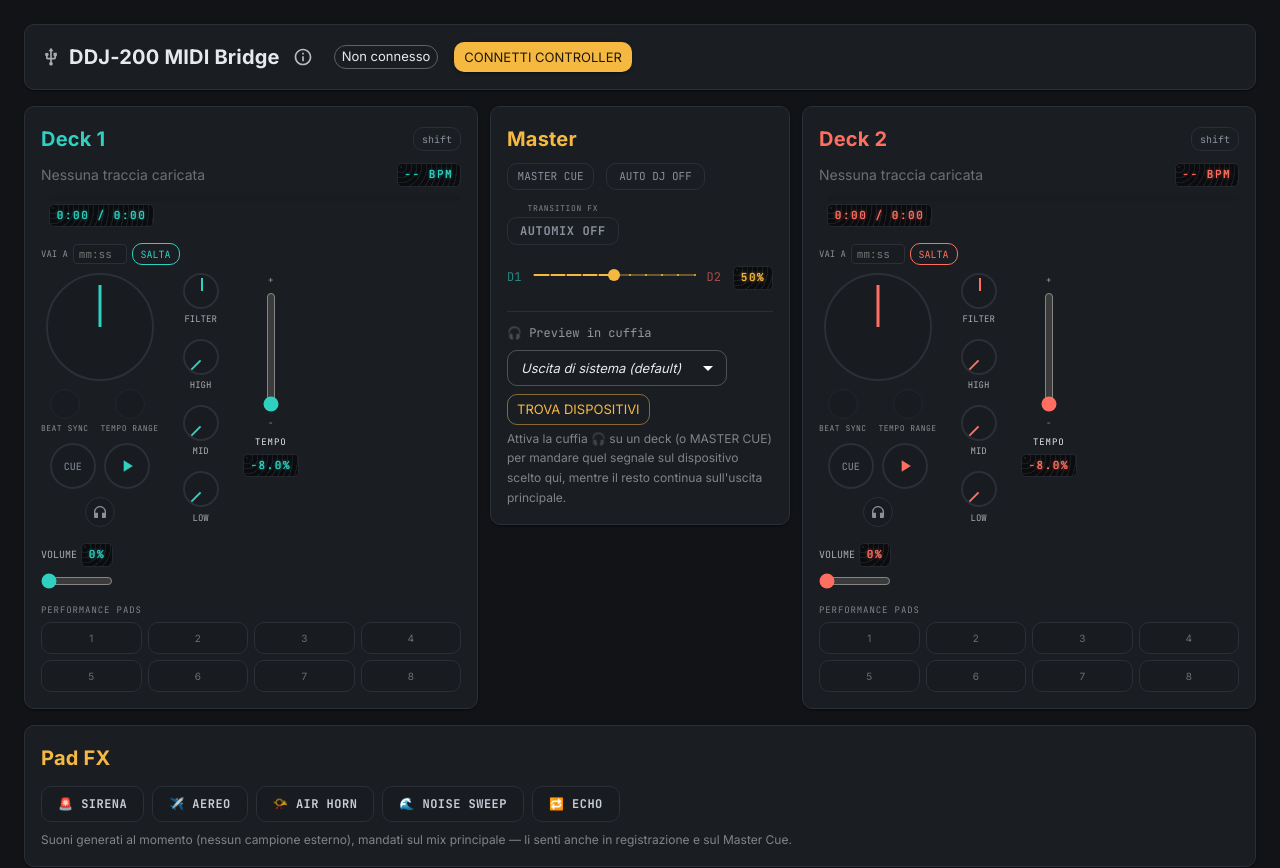
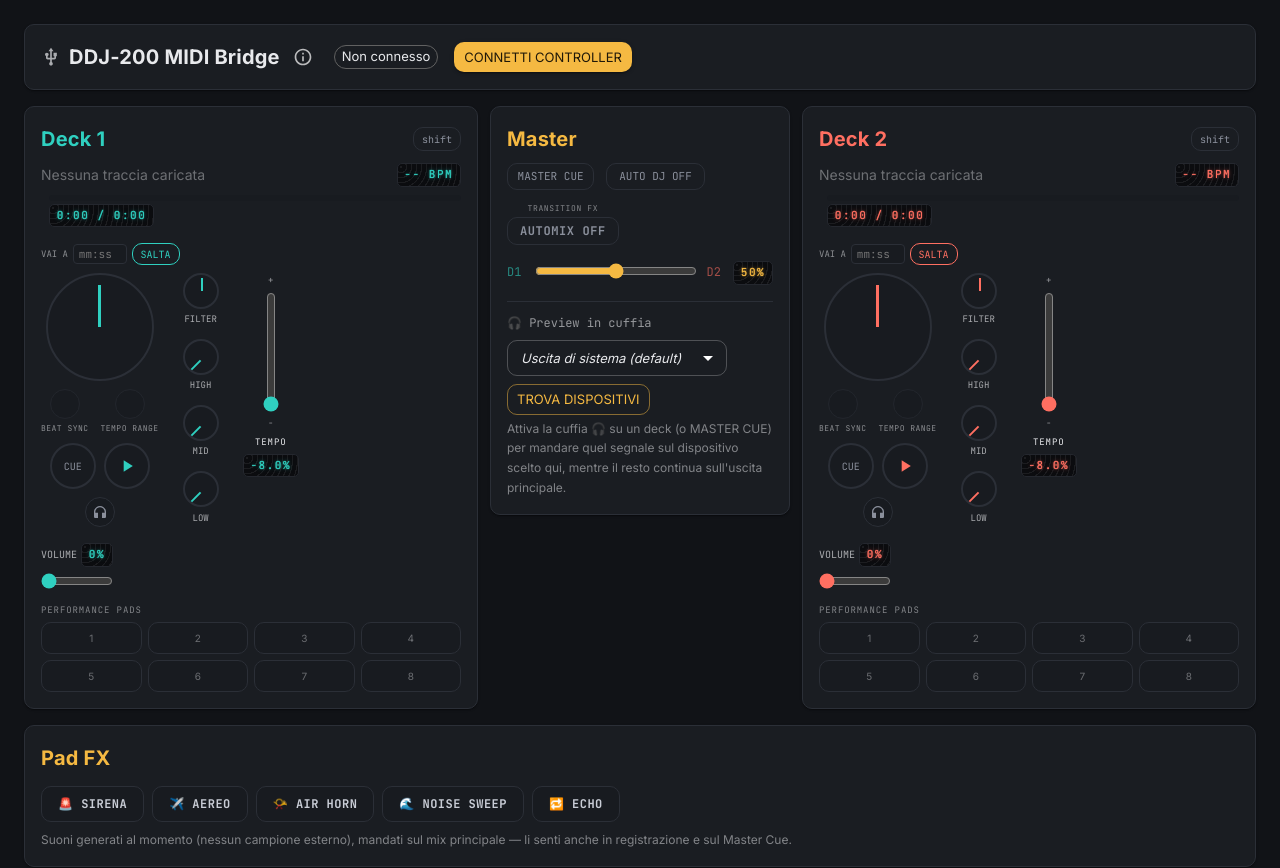
Before and after one commit to superpippoub77/MixFlow-DJ, a React (Vite) app: page / in a window 1280 px wide. Shown: the top 868 px of the page. Built offline with nearby package versions, Linux system fonts and the light colour scheme.

Commit message:
fix mixer

```diff
--- a/src/App.tsx
+++ b/src/App.tsx
@@ -182,6 +182,9 @@
     engine.resume();
     engine.decks[deck].toggleCue();
   }
+  function handleToggleShift(deck: 1 | 2) {
+    setManual(`${deck}.shift`, (values[`${deck}.shift`] ?? 0) > 0 ? 0 : 1);
+  }
   function handleToggleMasterCue() {
     engine.resume();
     engine.setMasterCue(!engine.isMasterCueActive());
@@ -326,6 +329,7 @@
               onVolumeChange={(val) => handleVolumeChange(1, val)}
               onTempoChange={(val) => handleTempoChange(1, val)}
               onToggleCue={() => handleToggleCue(1)}
+              onToggleShift={() => handleToggleShift(1)}
               onSync={() => handleSync(1)}
               onSkipNext={() => advanceQueue(1)}
               onRemoveQueueItem={(id) => handleRemoveFromQueue(1, id)}
@@ -370,6 +374,7 @@
               onVolumeChange={(val) => handleVolumeChange(2, val)}
               onTempoChange={(val) => handleTempoChange(2, val)}
               onToggleCue={() => handleToggleCue(2)}
+              onToggleShift={() => handleToggleShift(2)}
               onSync={() => handleSync(2)}
               onSkipNext={() => advanceQueue(2)}
               onRemoveQueueItem={(id) => handleRemoveFromQueue(2, id)}
--- a/src/components/DeckPanel.tsx
+++ b/src/components/DeckPanel.tsx
@@ -444,6 +444,7 @@
   onVolumeChange: (value: number) => void;
   onTempoChange: (value: number) => void;
   onToggleCue: () => void;
+  onToggleShift: () => void;
   onSync: () => void;
   onSkipNext: () => void;
   onRemoveQueueItem: (id: string) => void;
@@ -471,6 +472,7 @@
     onVolumeChange,
     onTempoChange,
     onToggleCue,
+    onToggleShift,
     onSync,
     onSkipNext,
     onRemoveQueueItem,
@@ -481,6 +483,8 @@
   const v = (name: string) => values[`${deck}.${name}`] ?? 0;
   const pressed = (name: string) => (values[`${deck}.${name}`] ?? 0) > 0;
   const filterValue = values[`master.filter_deck${deck}`] ?? 0.5;
+  const [jogPressed, setJogPressed] = useState(false);
+  const [cuePressed, setCuePressed] = useState(false);
 
   return (
     <Paper sx={{ p: 2, flex: 1, minWidth: 0, display: 'flex', flexDirection: 'column' }}>
@@ -489,12 +493,14 @@
           Deck {deck}
         </Typography>
         <Box
+          onClick={onToggleShift}
           sx={{
             px: 1,
             py: 0.4,
             borderRadius: 1,
             fontSize: 10,
             fontFamily: 'JetBrains Mono, monospace',
+            cursor: 'pointer',
             border: `1px solid ${pressed('shift') ? color : '#2b2f37'}`,
             background: pressed('shift') ? color : 'transparent',
             color: pressed('shift') ? '#111' : '#8b909c',
@@ -519,13 +525,19 @@
         {/* Colonna jog + trasporto, come sull'hardware */}
         <Box display="flex" flexDirection="column" alignItems="center" gap={1} flexShrink={0}>
           <Box
+            onPointerDown={() => setJogPressed(true)}
+            onPointerUp={() => setJogPressed(false)}
+            onPointerLeave={() => setJogPressed(false)}
             sx={{
               width: 108,
               height: 108,
               borderRadius: '50%',
-              border: `2px solid ${jogTouched ? color : '#2b2f37'}`,
+              border: `2px solid ${jogTouched || jogPressed ? color : '#2b2f37'}`,
               position: 'relative',
               background: '#181b20',
+              cursor: 'pointer',
+              touchAction: 'none',
+              userSelect: 'none',
             }}
           >
             <Box
@@ -535,9 +547,11 @@
                 left: '50%',
                 width: 3,
                 height: 42,
+                marginLeft: '-1.5px',
+                marginTop: '-42px',
                 background: color,
-                transformOrigin: '1.5px 0px',
-                transform: `translate(-1.5px, -42px) rotate(${jogAngle}deg)`,
+                transformOrigin: '1.5px 42px',
+                transform: `rotate(${jogAngle}deg)`,
               }}
             />
           </Box>
@@ -550,19 +564,22 @@
           <Box display="flex" gap={1}>
             <Box
               onClick={onCue}
+              onPointerDown={() => setCuePressed(true)}
+              onPointerUp={() => setCuePressed(false)}
+              onPointerLeave={() => setCuePressed(false)}
               sx={{
                 width: 46,
                 height: 46,
                 borderRadius: '50%',
-                border: `2px solid ${pressed('cue') ? color : '#2b2f37'}`,
-                background: pressed('cue') ? color : '#181b20',
+                border: `2px solid ${pressed('cue') || cuePressed ? color : '#2b2f37'}`,
+                background: pressed('cue') || cuePressed ? color : '#181b20',
                 display: 'flex',
                 alignItems: 'center',
                 justifyContent: 'center',
                 cursor: 'pointer',
                 fontSize: 10,
                 fontFamily: 'JetBrains Mono, monospace',
-                color: pressed('cue') ? '#111' : '#8b909c',
+                color: pressed('cue') || cuePressed ? '#111' : '#8b909c',
               }}
             >
               CUE
--- a/src/components/MasterPanel.tsx
+++ b/src/components/MasterPanel.tsx
@@ -1,11 +1,9 @@
 import { useState } from 'react';
-import { Box, Paper, Typography, Slider, Select, MenuItem, Button } from '@mui/material';
+import { Box, Paper, Typography, Select, MenuItem, Button } from '@mui/material';
 import { palette } from '../theme';
 import { DotDisplay } from './DotDisplay';
 import type { AutoMixStatus } from '../audio/useAutoMix';
 import { listAudioOutputDevices, type AudioOutputDevice } from '../audio/audioDevices';
-
-const CROSSFADER_MARKS = Array.from({ length: 11 }, (_, i) => ({ value: i * 10 }));
 
 export function MasterPanel({
   values,
@@ -133,12 +131,14 @@
           D1
         </Typography>
         <Box flex={1}>
-          <Slider
-            value={crossfader * 100}
-            onChange={(_, val) => onCrossfaderChange((val as number) / 100)}
-            marks={CROSSFADER_MARKS}
-            size="small"
-            sx={{ color: palette.master }}
+          <input
+            type="range"
+            min={0}
+            max={1}
+            step={0.005}
+            value={crossfader}
+            onChange={(e) => onCrossfaderChange(parseFloat(e.target.value))}
+            style={{ width: '100%', accentColor: palette.master, cursor: 'pointer' }}
           />
         </Box>
         <Typography variant="caption" sx={{ opacity: 0.6, color: palette.deck2, fontFamily: 'JetBrains Mono, monospace' }}>
```
